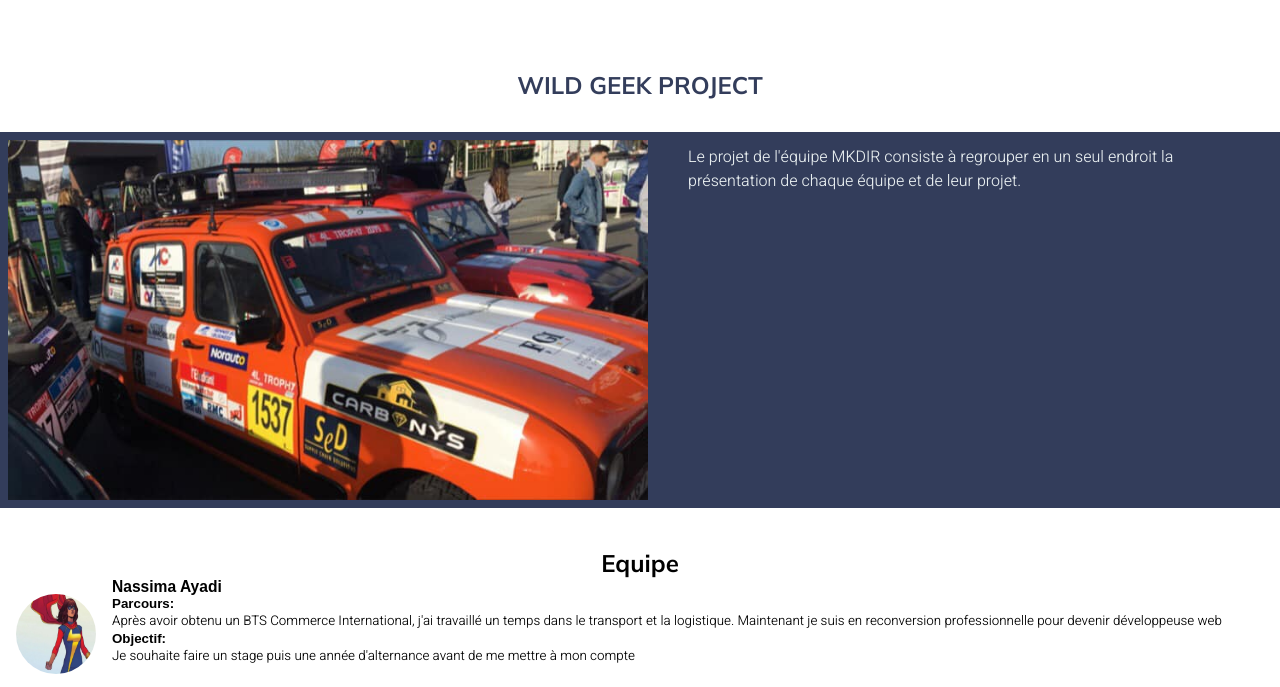
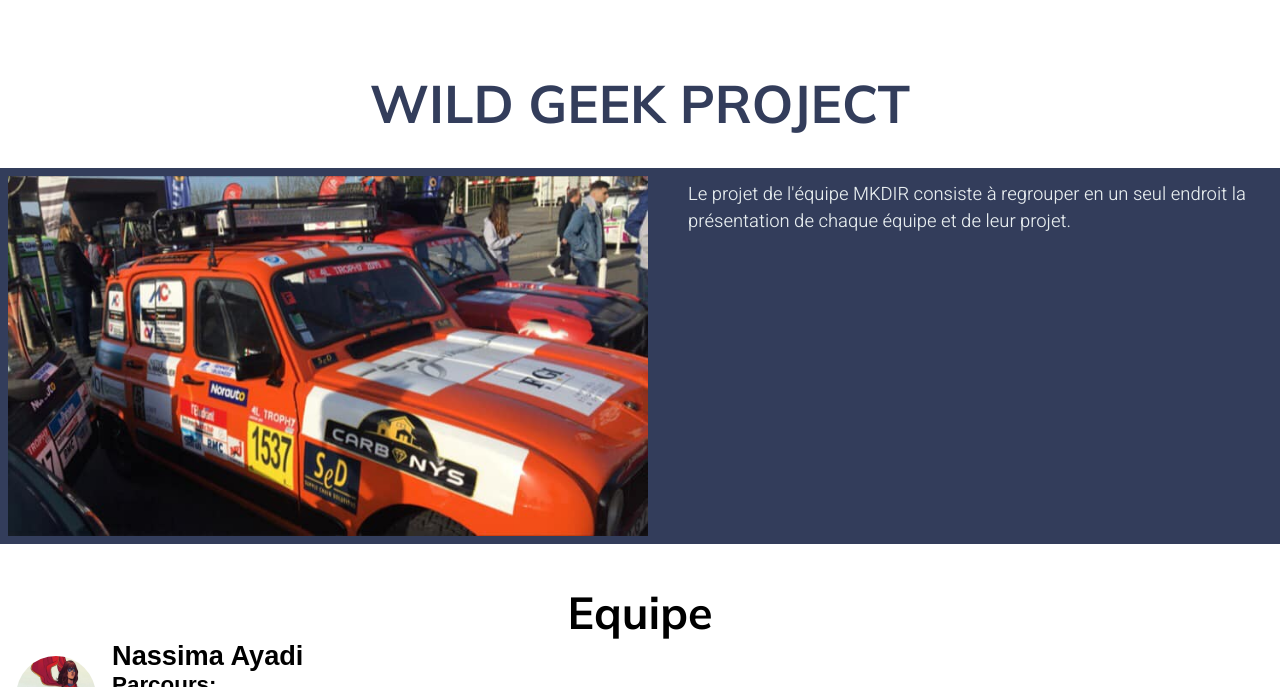
Before and after one commit to Baptcave/WCS-P1-MKadir, a website: page projet.html in a window 1280 px wide. Shown: the part 204-891 px from the top of the page. Drawn offline with Linux system fonts and the light colour scheme; a web font is replaced by a local one.

Commit message:
Update of text and title font sizes

```diff
--- a/style.css
+++ b/style.css
@@ -9,7 +9,7 @@
 
 * {
     box-sizing: border-box;
-    }
+}
 
 html,
 body,
@@ -26,18 +26,43 @@
 h1,
 h2 {
     font-family: var(--font1);
+    /*font-size: 3rem;*/
+}
+
+h1 {
+    font-size: 2rem;
+}
+
+h2 {
+    font-size: 1.8rem;
 }
 
 h3,
 h4,
 h5 {
     font-family: var(--font2);
+    /*font-size: 1.4rem;*/
+}
+
+h3 {
+    font-size: 1.5rem;
+}
+
+h4 {
+    font-size: 1.2rem;
+
+}
+
+h5 {
+    font-size: 1.1rem;
 }
 
 p,
 label,
 .input {
     font-family: var(--font3);
+    max-width: 65ch;
+    font-size: .9rem;
 }
 
 /* barre de navigation*/
@@ -56,7 +81,7 @@
     float: left;
     position: relative;
     padding-right: 200px;
-     text-decoration: none;
+    text-decoration: none;
     list-style: none;
 }
 
@@ -89,6 +114,7 @@
     color: var(--secondary-color);
     background-color: white;
 }
+
 /*fin de barre de navigation*/
 
 /*footer*/
@@ -223,6 +249,7 @@
     margin-right: 4rem;
     margin-bottom: 1rem;
 }
+
 /*FIN SECTION PAGE D'ACCUEIL*/
 
 /*DEBUT SECTION TITRE PROJET*/
@@ -240,6 +267,7 @@
     margin-top: 3rem;
     margin-bottom: 1rem;
     align-self: center;
+    text-align: center;
     flex-basis: 100%;
     color: #333D5B;
 }
@@ -296,7 +324,6 @@
 .member {
     display: flex;
     justify-content: flex-start;
-    font-size: smaller;
 }
 
 .h3-team {
@@ -331,18 +358,20 @@
 }
 
 .picDescription {
-    display : flex;
+    display: flex;
     flex-direction: column;
     align-items: center;
     line-height: 1.5;
     font-size: smaller;
 }
 
-.picDescription h3, h4 {
+.picDescription h3,
+h4 {
     margin-top: 0.3rem;
 }
 
-.picDescription h4, p {
+.picDescription h4,
+p {
     align-self: flex-start;
 }
 
@@ -367,7 +396,8 @@
     height: 2.1rem;
 }
 
-input, textarea {
+input,
+textarea {
     width: 100%;
     border-radius: 6px;
     border-style: none;
@@ -398,10 +428,11 @@
     margin-top: 0.5rem
 }
 
-input:focus, textarea:focus {
+input:focus,
+textarea:focus {
     outline: none;
     border-bottom: 2px solid var(--primary-color);
-  }
+}
 
 input.value {
     color: grey;
@@ -414,7 +445,35 @@
 
 @media screen and (min-width: 992px) {
 
-/* SECTION KADIR */
+    h1 {
+        font-size: 3.3rem;
+    }
+
+    h2 {
+        font-size: 2.8rem;
+    }
+
+    h3 {
+        font-size: 1.7rem;
+    }
+
+    h4 {
+        font-size: 1.4rem;
+
+    }
+
+    h5 {
+        font-size: 1.2rem;
+    }
+
+    p,
+    label,
+    .input {
+        max-width: 75ch;
+        font-size: 1.15rem;
+    }
+
+    /* SECTION KADIR */
 
     .descri {
         display: flex;
@@ -490,7 +549,7 @@
         margin-top: 2rem;
         margin-left: 5rem;
         margin-right: 5rem;
-   }
+    }
 
     /* SECTION EMI */
 
```
